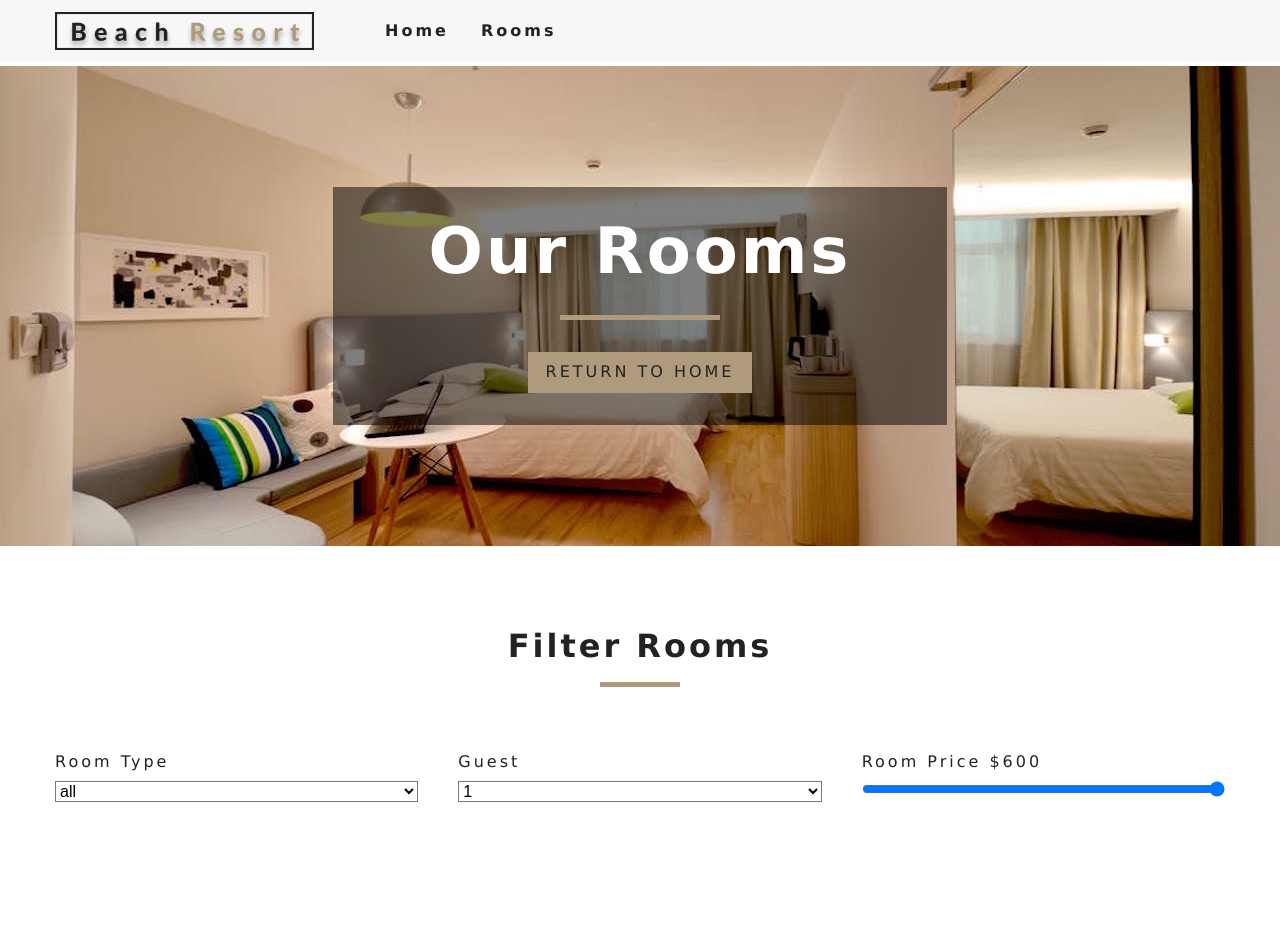
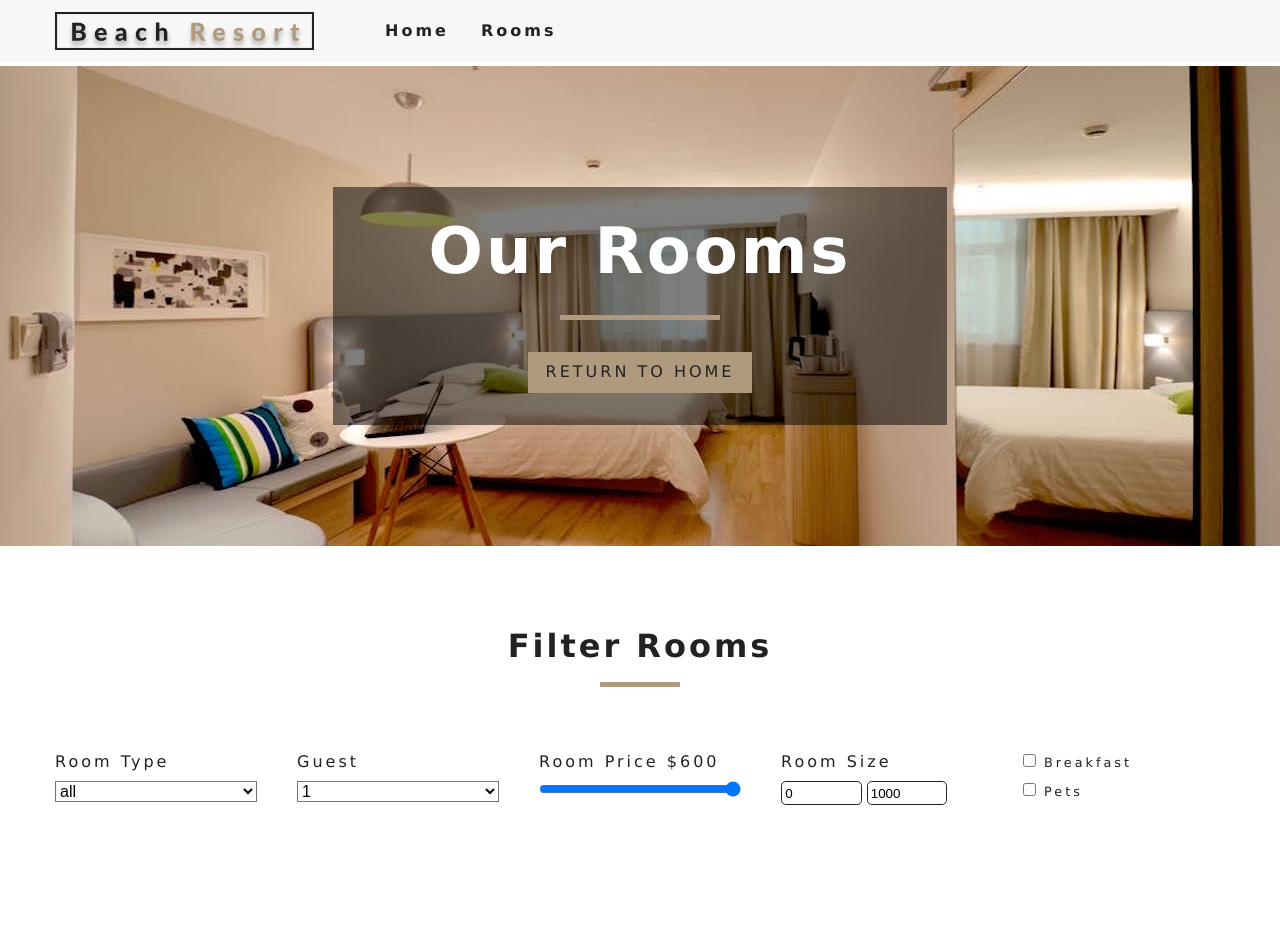
Before and after one commit to AmanAzim/Beach-Reasort-React, a React (Create React App) app: page /rooms in a window 1280 px wide. Shown: the top 952 px of the page. Built offline with nearby package versions, Linux system fonts and the light colour scheme.

Commit message:
"All rooms filter setup based on price, type, size, capacity, pets, breakfase"

```diff
--- a/src/components/views/RoomsFilter.js
+++ b/src/components/views/RoomsFilter.js
@@ -6,10 +6,9 @@ import Title from '../reusableComps/Title'
 const RoomsFilter = () => {
 
     const contextRooms=useContext(RoomsContext);
-    const {type, availableTypes,
-           capacity, availableCapacity,
-           price, minPrice, maxPrice, minSize, maxSize, breakfast, pets, rooms}=contextRooms;
-   // console.log('price='+maxPrice)
+
+    const {type, availableTypes, capacity, availableCapacity, price, minPrice, maxPrice, minSize, maxSize, breakfast, pets, rooms}=contextRooms;
+
 
     return (
         <section className="filter-container">
@@ -37,6 +36,27 @@ const RoomsFilter = () => {
                     <input type="range" name="price" id="price" className="form-control" min={minPrice} max={maxPrice} value={price} onChange={contextRooms.handleChange}/>
                 </div>
                 {/*end of room price range*/}
+                {/*Size input*/}
+                <div className="form-group">
+                    <label htmlFor="size">room size</label>
+                    <div className="size-inputs">
+                        <input type="number" name="minSize" id="size" className="size-input" value={minSize} onChange={contextRooms.handleChange} />
+                        <input type="number" name="maxSize" id="size" className="size-input" value={maxSize} onChange={contextRooms.handleChange} />
+                    </div>
+                </div>
+                {/*end of Size input*/}
+                {/*extras*/}
+                <div className="form-group">
+                    <div className="single-extra">
+                        <input type="checkbox" name="breakfast" id="breakfast" checked={breakfast} onChange={contextRooms.handleChange} />
+                        <label htmlFor="breakfast">breakfast</label>
+                    </div>
+                     <div className="single-extra">
+                        <input type="checkbox" name="pets" id="pets" checked={pets} onChange={contextRooms.handleChange} />
+                        <label htmlFor="pets">pets</label>
+                     </div>
+                </div>
+                {/*end of extras*/}
             </form>
         </section>
     );
--- a/src/contextStore/RoomsContextProvider.js
+++ b/src/contextStore/RoomsContextProvider.js
@@ -92,19 +92,22 @@ const RoomsContextProvider=(props)=>{
         });*/
 
         //MODERN WAY://new Set([iterable]);//a Set returns A new Set object.
-        //Get rooms type
+        //Get rooms unique types
         tempTypes=[...tempTypes,...new Set(myRooms.map(room=>room.type))];
         setAvailableTypes(tempTypes);
 
+        //Get rooms unique capacities
         const tempCapacity=[...new Set(myRooms.map(room=>room.capacity))];
         setAvailableCapacity(tempCapacity);
 
+        //Get the maximum and minumum price of the rooms
         let maxPrice=Math.max(...myRooms.map(room=>room.price));//will return all the prices of the rooms and Math.max() will return the max price.
         setMaxPrice(maxPrice);
         setPrice(maxPrice);
         let minPrice=Math.min(...myRooms.map(room=>room.price));
         setMinPrice(minPrice);
 
+        //Get maximum size of the rooms
         let maxSize=Math.max(...myRooms.map(room=>room.size));
         setMaxSize(maxSize);
     };
@@ -116,7 +119,7 @@ const RoomsContextProvider=(props)=>{
     const handleChange=(event)=>{
         const type=event.target.type;
         const name=event.target.name;
-        const value=event.type==='checkbox'? event.target.checked:event.target.value;
+        const value=type==='checkbox'? event.target.checked:event.target.value;//Because checkbox dont use value attribute it uses "checked"
 
         if(name==='type'){
             setType(value);
@@ -125,15 +128,29 @@ const RoomsContextProvider=(props)=>{
             setCapacity(value);
         }
         if(name==='price'){
-            setPrice(value)
+            setPrice(value);
+        }
+        if(name==='minSize'){
+            setMinSize(value);
+        }
+        if(name==='maxSize'){
+            setMaxSize(value);
+        }
+        if(name==='breakfast'){
+            let tempValue=!breakfast;//To toggle tik of checkbox
+            setBreakfast(tempValue);
+        }
+         if(name==='pets'){
+            let tempValue=!pets;
+            setPets(tempValue);
         }
         console.log(event.type);
         console.log('Event type='+type,'name='+name,'value='+value);
     };
-
+    //Necessary because we want to filter the Rooms after each time certain parameters like type or capacity changes because they will be updated asynchronously.
     useEffect(()=>{
         filterRooms();
-    },[type, price, capacity]);
+    },[type, price, capacity, minSize, maxSize, breakfast, pets]);
 
     const filterRooms=()=>{
         let tempRooms=[...rooms];
@@ -144,6 +161,16 @@ const RoomsContextProvider=(props)=>{
             tempRooms=tempRooms.filter(room=>room.capacity>=capacity);
         }
         tempRooms=tempRooms.filter(room=>room.price<=price);
+
+        tempRooms=tempRooms.filter(room=>room.size>=minSize && room.size<=maxSize);
+
+        if(breakfast){
+            tempRooms=tempRooms.filter(room=>room.breakfast===true);
+        }
+
+        if(pets){
+            tempRooms=tempRooms.filter(room=>room.pets===true);
+        }
 
         setSortedRooms(tempRooms);
     };
```
